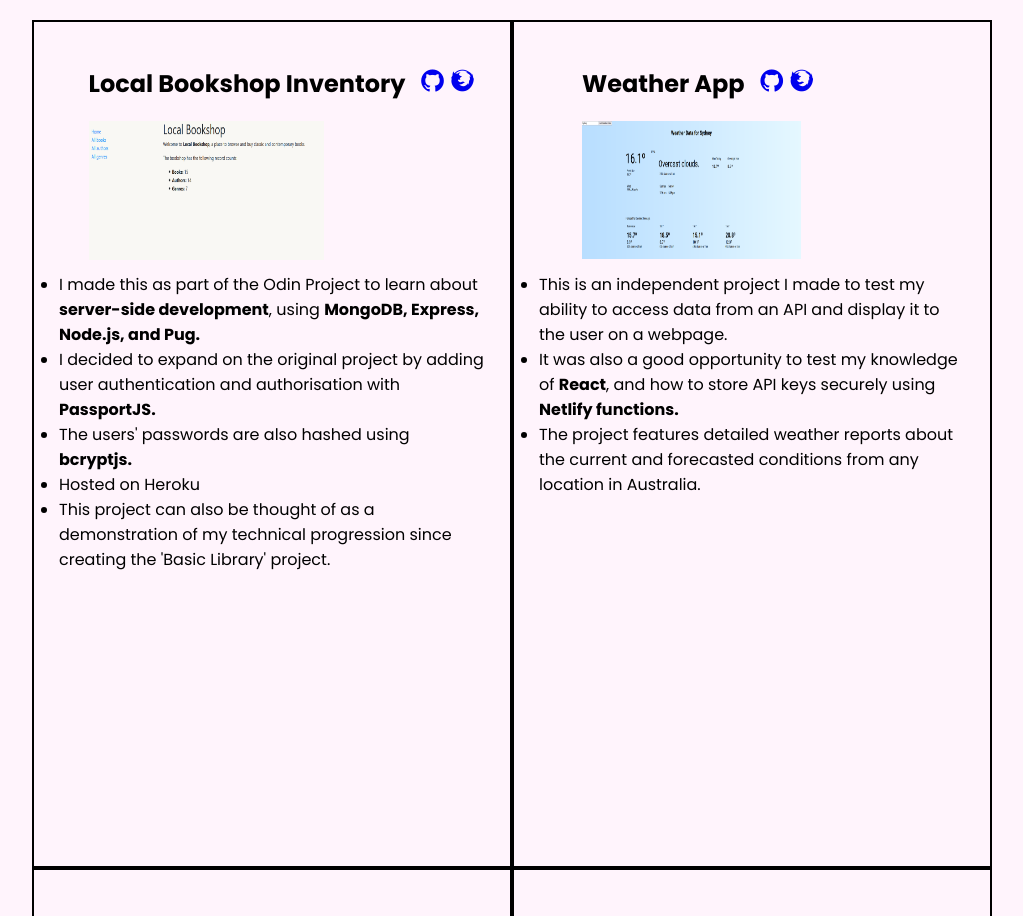
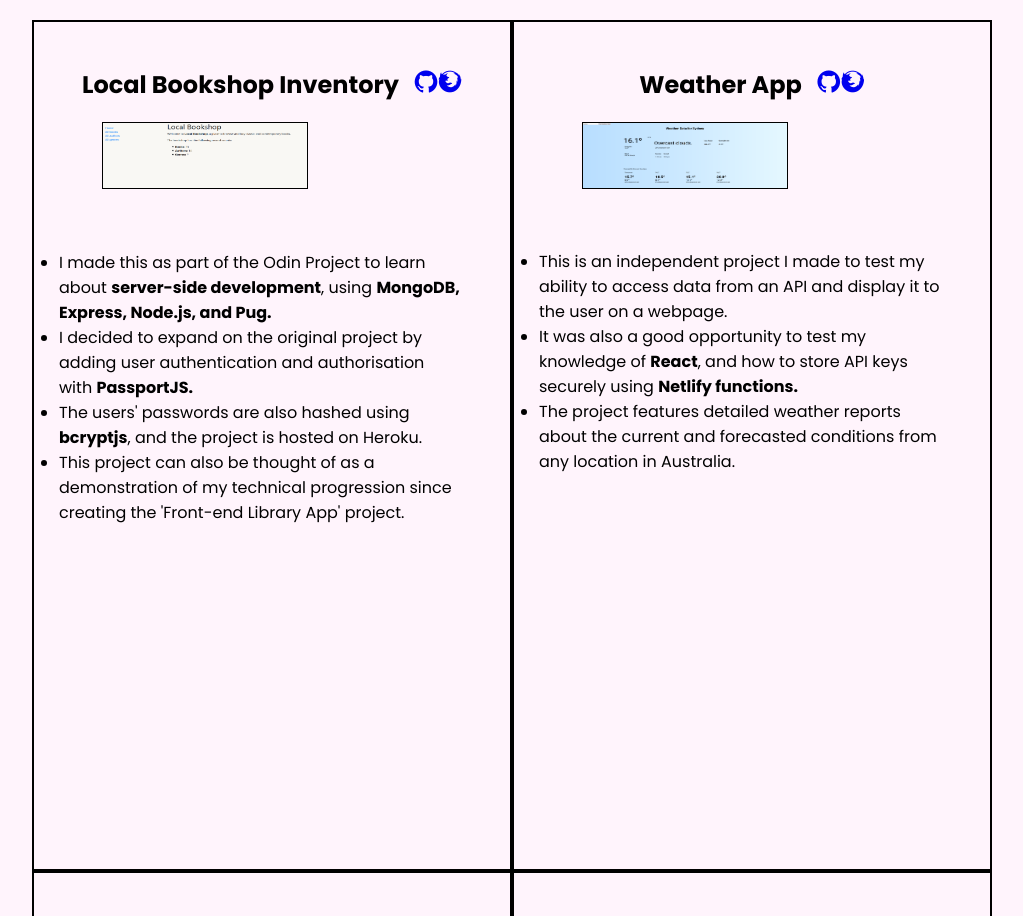
Before and after one commit to SophieBree/sophiebree.github.io, a React (Create React App) app: page / in a window 1280 px wide. Shown: the part 1080-1996 px from the top of the page, without its empty margins (128-1151 px from the left). Built offline with nearby package versions, Linux system fonts and the light colour scheme.

Commit message:
further cleaned up mobile layout

```diff
--- a/src/App.css
+++ b/src/App.css
@@ -127,8 +127,7 @@
 }
 
 .project-container-single {
-  padding-top: 25px;
-  padding-left: 25px;
+padding: 25px;
   display: flex;
   flex-direction: column;
   justify-content: flex-start;
@@ -151,6 +150,7 @@ a {
 .project-image {
   width: 60%;
   height: 75%;
+  border: 1px solid black;
 }
 
 .project-title {
@@ -173,7 +173,7 @@ a {
 }
 
 .footer {
-  margin-top: 50px;
+  margin-top: 25px;
   text-align: center;
 }
 
@@ -182,12 +182,14 @@ a {
 @media (max-width: 768px) {
   .project-image {
     height: 100px;
-    width: 90%;
+    width: 100%;
   }
 
   .skills-container {
     flex-direction: column;
-    margin-bottom: 150px;
+    margin-bottom: 100px;
+    margin-top: 50px;
+    font-size: 60px;
   }
 
   .projects-container-title {
@@ -209,4 +211,20 @@ a {
   #about-me {
     margin-bottom: 150px;
   }
+
+  .project-title-container {
+    display: flex;
+    flex-direction: column;
+    padding-bottom: 25px;
+  }
+
+  .project-links a {
+    padding-left: 5px;
+    padding-right: 5px;
+  }
+
+  .project-container-single {
+    border-left: 0;
+    border-right: 0;
+  }
 }
--- a/src/components/Projects/Bookshop/Bookshop.js
+++ b/src/components/Projects/Bookshop/Bookshop.js
@@ -4,15 +4,17 @@ import bookshop from "./bookshop.png";
 export default function Bookshop() {
   return (
     <div className="project-container-single">
-      <div className="bookshop">
+
         <div className="project-title-container">
           <h2 className="project-title">Local Bookshop Inventory</h2>
+          <div className="project-links">
             <a href="https://github.com/SophieBree/inventory-app">
               <i className="devicon-github-original"></i>
             </a>
             <a href="https://mysterious-plateau-96484.herokuapp.com/">
               <i className="devicon-firefox-plain"></i>
             </a>
+          </div>
         </div>
 
         <a href="https://mysterious-plateau-96484.herokuapp.com/">
@@ -22,15 +24,25 @@ export default function Bookshop() {
             alt="Homepage of my local bookshop inventory app."
           />
         </a>
-      </div>
+
       <ul className="project-description">
-        <li>I made this as part of the Odin Project to learn about <strong>server-side development</strong>, using <strong>MongoDB, Express, Node.js, and Pug.</strong></li>
-        <li>I decided to expand on the original project by adding user authentication and authorisation with <strong>PassportJS.</strong></li>
-        <li>The users' passwords are also hashed using <strong>bcryptjs.</strong></li>
-        <li>Hosted on Heroku</li>
+        <li>
+          I made this as part of the Odin Project to learn about{" "}
+          <strong>server-side development</strong>, using{" "}
+          <strong>MongoDB, Express, Node.js, and Pug.</strong>
+        </li>
+        <li>
+          I decided to expand on the original project by adding user
+          authentication and authorisation with <strong>PassportJS.</strong>
+        </li>
+        <li>
+          The users' passwords are also hashed using <strong>bcryptjs</strong>,
+          and the project is hosted on Heroku.
+        </li>
+
         <li>
           This project can also be thought of as a demonstration of my technical
-          progression since creating the 'Basic Library' project.
+          progression since creating the 'Front-end Library App' project.
         </li>
       </ul>
     </div>
--- a/src/components/Projects/Google/Google.js
+++ b/src/components/Projects/Google/Google.js
@@ -4,9 +4,9 @@ import google from "./google.png";
 export default function Google() {
   return (
     <div className="project-container-single">
-      <div className="google">
         <div className="project-title-container">
           <h2 className="project-title">Google Homepage Replica</h2>
+          <div className="project-links">
             <a href="https://github.com/SophieBree/google-homepage">
               <i className="devicon-github-original"></i>
             </a>
@@ -14,10 +14,14 @@ export default function Google() {
               <i className="devicon-firefox-plain"></i>
             </a>
           </div>
+        </div>
         <a href="https://lucid-rosalind-de5613.netlify.app/">
-          <img className="project-image" src={google} alt="Homepage of my Google homepage replica." />
+          <img
+            className="project-image"
+            src={google}
+            alt="Homepage of my Google homepage replica."
+          />
         </a>
-      </div>
       <ul className="project-description">
         <li>
           I made this as part of the Odin Project to learn more about{" "}
--- a/src/components/Projects/OldLibrary/OldLibrary.js
+++ b/src/components/Projects/OldLibrary/OldLibrary.js
@@ -4,9 +4,10 @@ import oldlibrary from "./oldlibrary.png";
 export default function OldLibrary() {
   return (
     <div className="project-container-single">
-      <div className="old-library">
+
         <div className="project-title-container">
           <h2 className="project-title">Front-end Library App</h2>
+          <div className="project-links">
             <a href="https://github.com/SophieBree/library">
               <i className="devicon-github-original"></i>
             </a>
@@ -14,10 +15,15 @@ export default function OldLibrary() {
               <i className="devicon-firefox-plain"></i>
             </a>
           </div>
+        </div>
         <a href="https://compassionate-swirles-1c0039.netlify.app/">
-          <img className="project-image" src={oldlibrary} alt="Homepage of my front-end library app." />
+          <img
+            className="project-image"
+            src={oldlibrary}
+            alt="Homepage of my front-end library app."
+          />
         </a>
-      </div>
+
       <ul className="project-description">
         <li>
           This was an independent project to test my skills in{" "}
--- a/src/components/Projects/Weather/Weather.js
+++ b/src/components/Projects/Weather/Weather.js
@@ -4,9 +4,10 @@ import weather from "./weather.png";
 export default function Weather() {
   return (
     <div className="project-container-single">
-      <div className="weather">
+
         <div className="project-title-container">
           <h2 className="project-title">Weather App</h2>
+          <div className="project-links">
             <a href="https://github.com/SophieBree/weather-app">
               <i className="devicon-github-original"></i>
             </a>
@@ -14,18 +15,28 @@ export default function Weather() {
               <i className="devicon-firefox-plain"></i>
             </a>
           </div>
+        </div>
         <a href="https://reverent-lamarr-7cbc8c.netlify.app/">
-          <img className="weather-project-image project-image" src={weather} alt="Homepage of my weather app." />
+          <img
+            className="weather-project-image project-image"
+            src={weather}
+            alt="Homepage of my weather app."
+          />
         </a>
-      </div>
+
       <ul className="project-description">
-        <li>This is an independent project I made to test my ability to access data from an API and display it to the user on a webpage.</li>
         <li>
-          It was also a good opportunity to test my knowledge of <strong>React</strong>, and how to store API keys securely using <strong>Netlify functions.</strong>
+          This is an independent project I made to test my ability to access
+          data from an API and display it to the user on a webpage.
         </li>
         <li>
-          The project features detailed weather reports about the current and forecasted
-          conditions from any location in Australia.
+          It was also a good opportunity to test my knowledge of{" "}
+          <strong>React</strong>, and how to store API keys securely using{" "}
+          <strong>Netlify functions.</strong>
+        </li>
+        <li>
+          The project features detailed weather reports about the current and
+          forecasted conditions from any location in Australia.
         </li>
       </ul>
     </div>
```
Lines whose indentation alone changed are shown as unchanged.
